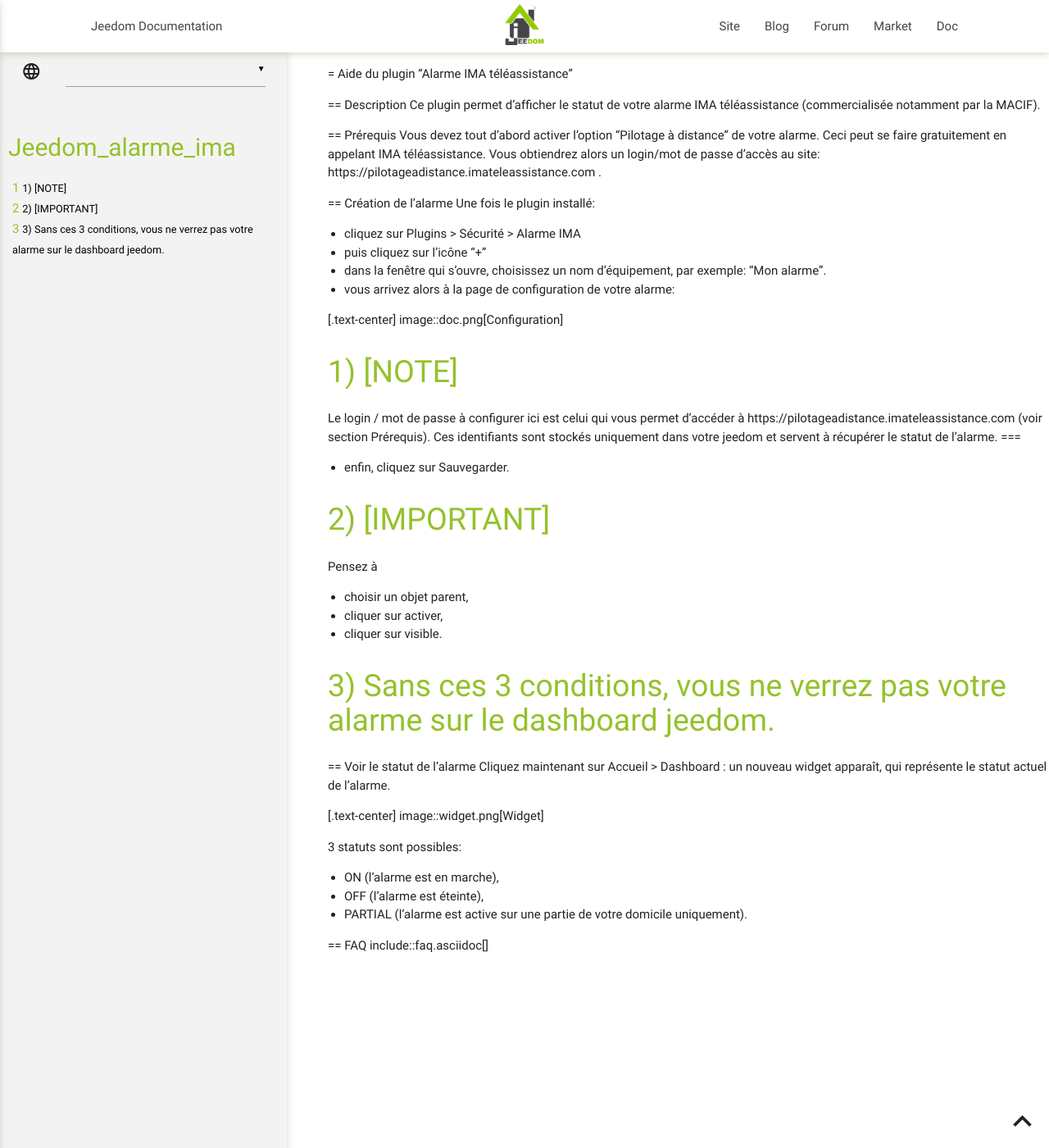
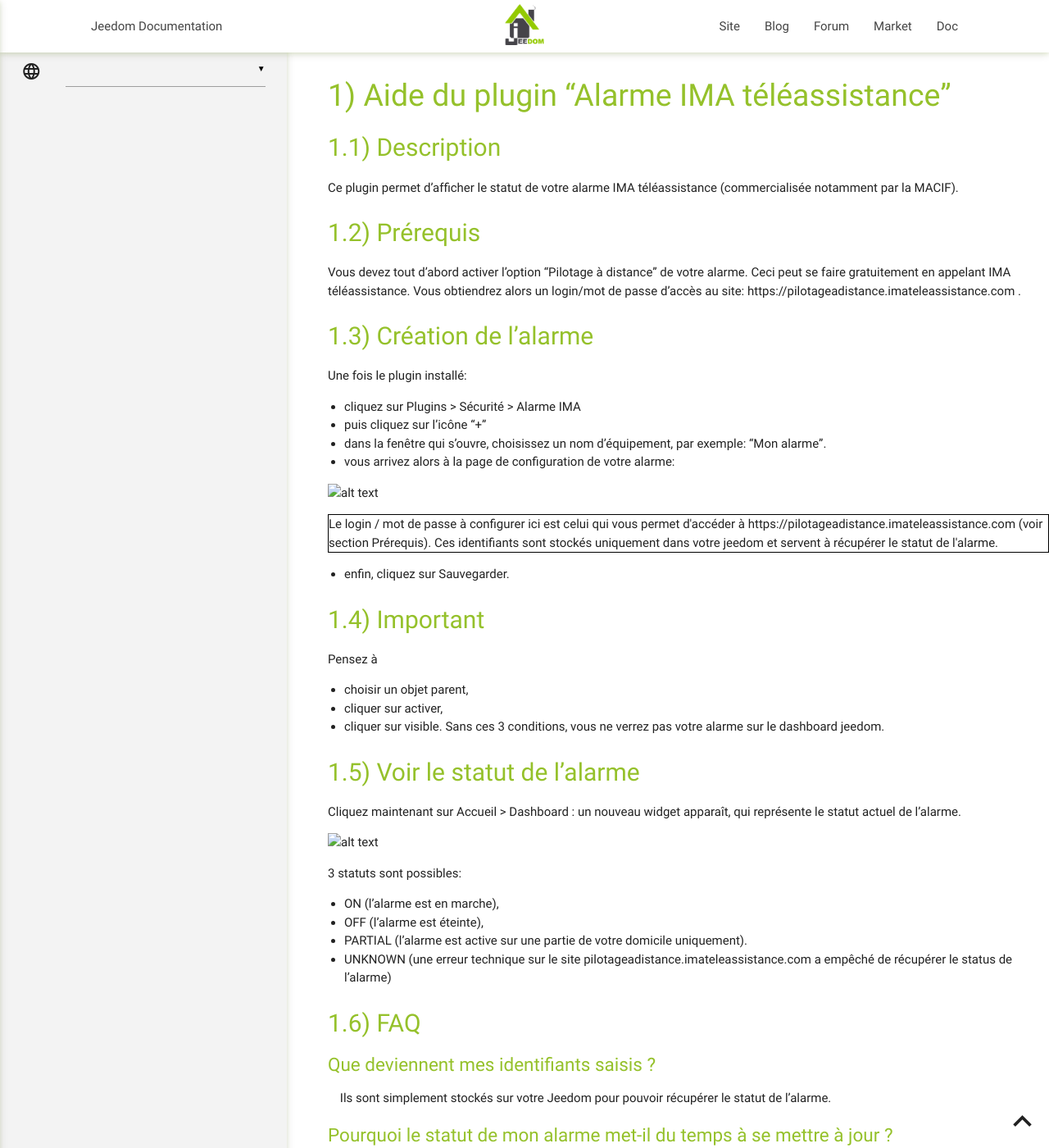
Before and after one commit to lplancke/jeedom_alarme_IMA, a Jekyll site: the page built from docs/de_DE/index.md, in a window 1280 px wide and 1400 px high. Shown: the whole window at 82% size. Built offline with Jekyll 4.4.1, drawn with Linux system fonts in a browser that asks for light colours; our own code applies the rules of GitHub Pages for plain Markdown files; some of the changed text lies outside the part shown.

Commit message:
[ROBOT] Action all

```diff
--- a/docs/de_DE/index.md
+++ b/docs/de_DE/index.md
@@ -1,16 +1,16 @@
-= Aide du plugin "Alarme IMA téléassistance"
+# Aide du plugin "Alarme IMA téléassistance"
 
-== Description
+## Description
 Ce plugin permet d'afficher le statut de votre alarme IMA téléassistance (commercialisée notamment par la MACIF).
 
 
-== Prérequis
+## Prérequis
 Vous devez tout d'abord activer l'option "Pilotage à distance" de votre alarme.
 Ceci peut se faire gratuitement en appelant IMA téléassistance.
 Vous obtiendrez alors un login/mot de passe d'accès au site: https://pilotageadistance.imateleassistance.com .
 
 
-== Création de l'alarme
+## Création de l'alarme
 Une fois le plugin installé:
 
 - cliquez sur Plugins > Sécurité > Alarme IMA
@@ -18,41 +18,45 @@ Une fois le plugin installé:
 - dans la fenêtre qui s'ouvre, choisissez un nom d'équipement, par exemple: "Mon alarme".
 - vous arrivez alors à la page de configuration de votre alarme:
 
-[.text-center]
-image::doc.png[Configuration]
+![alt text](doc.png "page de configuration du plugin")
 
-[NOTE]
-===
-Le login / mot de passe à configurer ici est celui qui vous permet d'accéder à https://pilotageadistance.imateleassistance.com (voir section Prérequis).
-Ces identifiants sont stockés uniquement dans votre jeedom et servent à récupérer le statut de l'alarme.
-===
+<p style='border:1px solid black'> Le login / mot de passe à configurer ici est celui qui vous permet d'accéder à https://pilotageadistance.imateleassistance.com (voir section Prérequis). Ces identifiants sont stockés uniquement dans votre jeedom et servent à récupérer le statut de l'alarme. </p>
 
 - enfin, cliquez sur Sauvegarder.
 
-[IMPORTANT]
-====
+## Important
 Pensez à
-
-* choisir un objet parent,
-* cliquer sur activer,
-* cliquer sur visible.
-
+- choisir un objet parent,
+- cliquer sur activer,
+- cliquer sur visible.
 Sans ces 3 conditions, vous ne verrez pas votre alarme sur le dashboard jeedom.
-====
 
 
-== Voir le statut de l'alarme
+## Voir le statut de l'alarme
 Cliquez maintenant sur Accueil > Dashboard : un nouveau widget apparaît, qui représente le statut actuel de l'alarme.
 
-[.text-center]
-image::widget.png[Widget]
+![alt text](widget.png "widget alarme IMA")
 
 3 statuts sont possibles:
-
 - ON (l'alarme est en marche),
 - OFF (l'alarme est éteinte),
 - PARTIAL (l'alarme est active sur une partie de votre domicile uniquement).
+- UNKNOWN (une erreur technique sur le site pilotageadistance.imateleassistance.com a empêché de récupérer le status de l'alarme)
 
 
-== FAQ
-include::faq.asciidoc[]
+## FAQ
+### Que deviennent mes identifiants saisis ?
+&nbsp;&nbsp;&nbsp;&nbsp;Ils sont simplement stockés sur votre Jeedom pour pouvoir récupérer le statut de l'alarme.
+
+### Pourquoi le statut de mon alarme met-il du temps à se mettre à jour ?
+&nbsp;&nbsp;&nbsp;&nbsp;Le statut de l'alarme est mis à jour toutes les minutes par jeedom. Il faut donc attendre jusqu'à une minute pour voir le statut changer.
+
+### Le statut de l'alarme peut-il être historisé ?
+&nbsp;&nbsp;&nbsp;&nbsp;Par défaut, le statut de votre alarme est historisé. Vous pouvez consulter l'historique en cliquant sur "Statut alarme" sur le widget de votre alarme sur le dashboard jeedom:
+  * la valeur 0 signifie que l'alarme était éteinte,
+  * la valeur 2 signifie qu'elle était allumée,
+  * la valeur 1 que l'alarme couvrait une partie de votre domicile.
+  * la valeur -1 signifie qu'il y a eu une erreur technique sur le site pilotageadistance.imateleassistance.com au moment de la récupération du statut.
+
+### Comment supprimer l'historisation de l'alarme ?
+&nbsp;&nbsp;&nbsp;&nbsp;Depuis l'écran de configuration de votre alarme, cliquez sur Commandes, et décochez la case "Historiser".
```
Also changed, not shown: docs/en_US/index.md (+29 -25 lines), docs/es_ES/index.md (+29 -25 lines).
